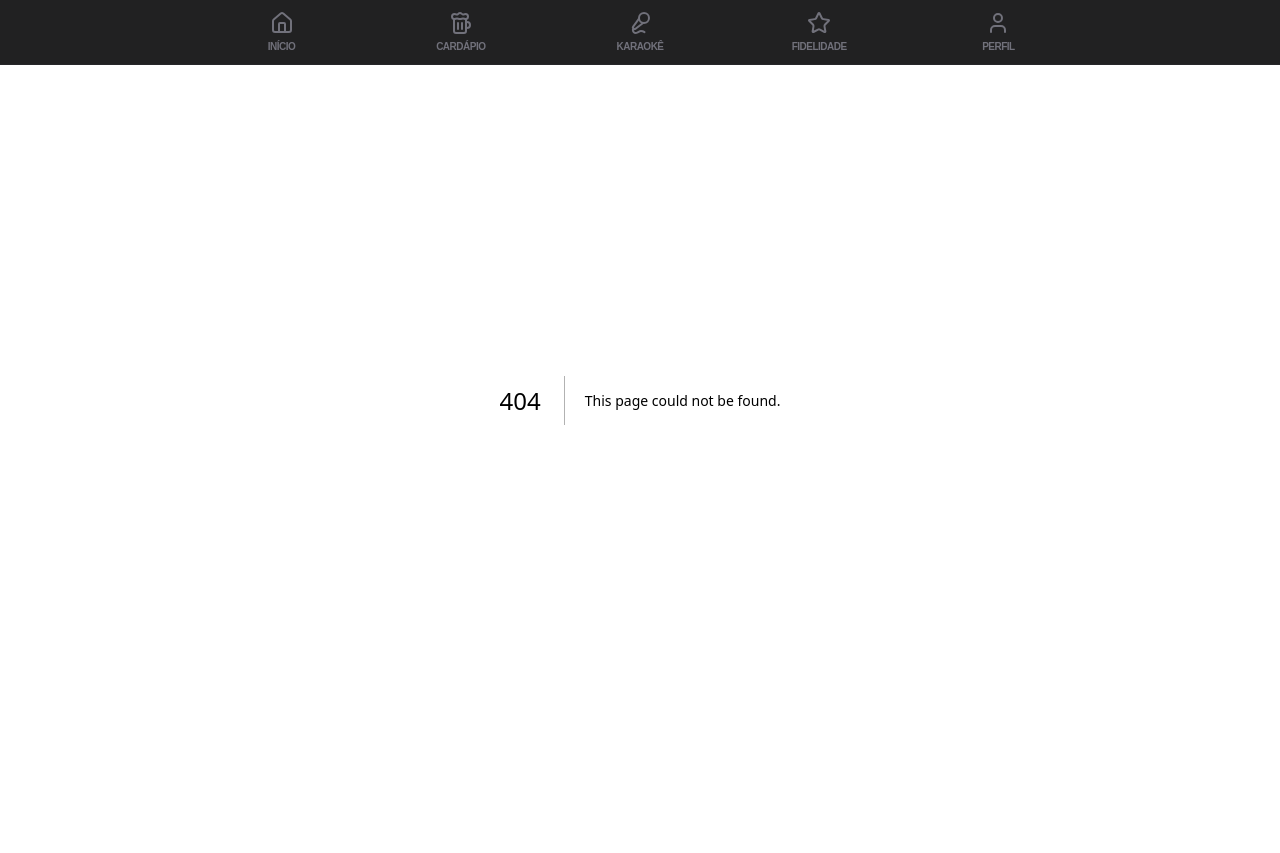
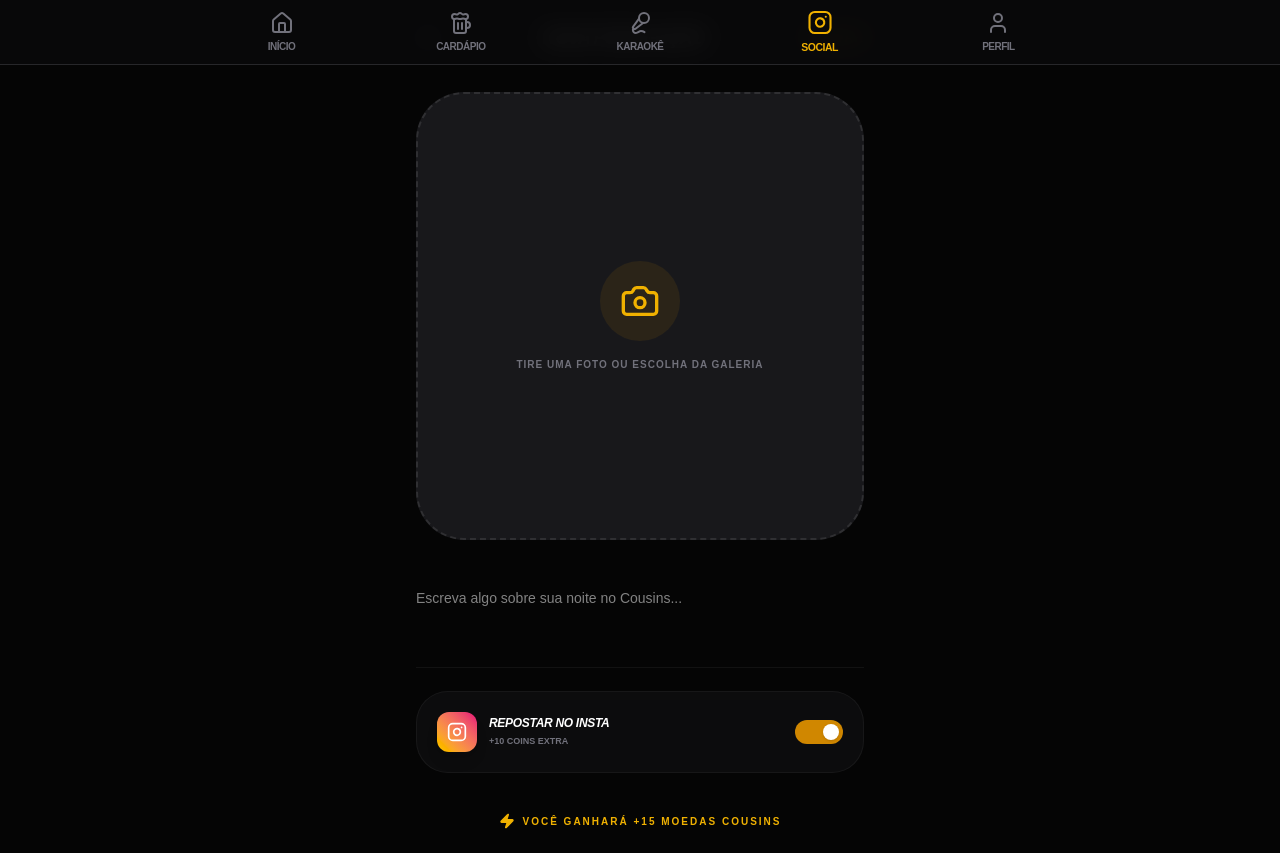
Before and after one commit to Gamaya41/cousins-app, a Next.js app: page /social in a window 1280 px wide. Before the commit this address had no page. Before the commit the page ends 800 px from the top, so only its background shows below. Built offline with nearby package versions, Linux system fonts and the light colour scheme.

Commit message:
feat: navbar com acesso ao social feed

```diff
--- a/app/como-ganhar/page.tsx
+++ b/app/como-ganhar/page.tsx
@@ -1,6 +1,6 @@
 'use client';
 
-import { Instagram, Mic2, Star, Users, ChevronLeft, Gift, Zap, Utensils } from 'lucide-react';
+import { Instagram, Mic2, Star, Users, Gift, Zap, Utensils } from 'lucide-react';
 import Link from 'next/link';
 
 export default function ComoGanhar() {
@@ -12,24 +12,20 @@ export default function ComoGanhar() {
   ];
 
   return (
-    <main className="min-h-screen bg-[#050505] text-white flex flex-col items-center overflow-x-hidden">
+    <main className="min-h-screen bg-[#050505] text-white flex flex-col items-center overflow-x-hidden font-sans">
       <div className="w-full max-w-md p-6 pb-32">
-
-        <header className="mt-6 mb-10 flex items-center gap-4">
-          <Link href="/" className="p-3 bg-zinc-900/50 rounded-full border border-white/5 text-zinc-400 active:scale-90 transition-all">
-            <ChevronLeft size={20} />
-          </Link>
-          <div>
-            <h1 className="text-xl font-black uppercase italic tracking-tighter">Missões</h1>
-            <p className="text-[10px] font-bold text-zinc-500 uppercase tracking-widest italic">Ganhe moedas Cousins</p>
-          </div>
+        <header className="w-full text-center mt-12 mb-10 px-6">
+          <h1 className="text-3xl font-black uppercase italic tracking-tighter leading-none inline-block relative">
+            Missões
+            <div className="absolute -bottom-2 left-0 w-full h-1 bg-yellow-600 rounded-full shadow-[0_0_10px_rgba(234,179,8,0.5)]"></div>
+          </h1>
+          <p className="text-[10px] text-zinc-500 font-black uppercase tracking-[0.3em] mt-5 italic">Como ganhar moedas</p>
         </header>
 
         <div className="bg-gradient-to-br from-zinc-900 to-black border border-white/10 p-8 rounded-[3rem] mb-10 relative overflow-hidden shadow-2xl">
           <p className="text-[9px] font-black text-yellow-500 uppercase tracking-[0.2em] mb-2">Seu Progresso</p>
           <h2 className="text-2xl font-black italic uppercase leading-none">Rumo ao Top 3</h2>
           <div className="flex items-center gap-2 mt-4 text-zinc-400"><Zap size={14} className="text-yellow-500" /><span className="text-[10px] font-bold uppercase tracking-tight">Complete missões e suba no ranking!</span></div>
-          <Star size={100} className="absolute -right-8 -top-8 opacity-5 text-white" fill="currentColor" />
         </div>
 
         <section className="space-y-4">
@@ -45,8 +41,8 @@ export default function ComoGanhar() {
 
         <div className="mt-12 bg-yellow-600 p-8 rounded-[3rem] text-center shadow-xl shadow-yellow-600/20">
           <Gift className="mx-auto mb-3 text-black" size={32} />
-          <h4 className="text-black font-black uppercase italic text-lg leading-tight">Aniversariante?</h4>
-          <p className="text-black/70 text-[10px] font-black uppercase tracking-tight mt-1">Bônus triplo na semana <br/>do seu aniversário!</p>
+          <h4 className="text-black font-black uppercase italic text-lg leading-tight">Aniversário do Kael?</h4>
+          <p className="text-black/70 text-[10px] font-black uppercase tracking-tight mt-1">Bônus triplo para sócios na <br/>semana de abril!</p>
         </div>
       </div>
     </main>
--- a/app/components/Navbar.tsx
+++ b/app/components/Navbar.tsx
@@ -1,5 +1,5 @@
 'use client';
-import { Home, Beer, Mic2, User, Star } from 'lucide-react';
+import { Home, Beer, Mic2, User, Instagram } from 'lucide-react';
 import Link from 'next/link';
 import { usePathname } from 'next/navigation';
 
@@ -10,7 +10,8 @@ export default function Navbar() {
     { icon: <Home size={24} />, label: 'Início', path: '/' },
     { icon: <Beer size={24} />, label: 'Cardápio', path: '/cardapio' },
     { icon: <Mic2 size={24} />, label: 'Karaokê', path: '/karaoke' },
-    { icon: <Star size={24} />, label: 'Fidelidade', path: '/fidelidade' },
+    // Substituímos Fidelidade por Social para focar na interação com fotos
+    { icon: <Instagram size={24} />, label: 'Social', path: '/social' },
     { icon: <User size={24} />, label: 'Perfil', path: '/perfil' },
   ];
 
@@ -22,7 +23,9 @@ export default function Navbar() {
             key={item.path}
             href={item.path}
             className={`flex flex-col items-center justify-center w-full h-full transition-all ${
-              pathname === item.path ? 'text-yellow-500' : 'text-zinc-500'
+              pathname === item.path
+                ? 'text-yellow-500 scale-105' // Adicionei um leve zoom no item ativo
+                : 'text-zinc-500 hover:text-zinc-300'
             }`}
           >
             {item.icon}
--- a/app/ranking/page.tsx
+++ b/app/ranking/page.tsx
@@ -1,6 +1,6 @@
 'use client';
 
-import { Trophy, Medal, ArrowUp, ChevronLeft, Star } from 'lucide-react';
+import { Trophy, Medal, ArrowUp, Star } from 'lucide-react';
 import Link from 'next/link';
 
 export default function Ranking() {
@@ -14,21 +14,10 @@ export default function Ranking() {
 
   return (
     <main className="min-h-screen bg-[#050505] text-white flex flex-col items-center overflow-x-hidden font-sans">
+      <div className="w-full max-w-md flex flex-col items-center px-6">
 
-      <div className="w-full max-w-md flex flex-col relative">
-
-        {/* 1. NAVEGAÇÃO SUPERIOR - BOTÃO VISÍVEL E ESTILIZADO */}
-        <div className="fixed top-6 left-6 z-50">
-          <Link
-            href="/"
-            className="flex items-center justify-center w-12 h-12 bg-zinc-900/80 backdrop-blur-md rounded-2xl border border-white/10 text-white shadow-2xl active:scale-90 transition-all hover:bg-zinc-800"
-          >
-            <ChevronLeft size={24} />
-          </Link>
-        </div>
-
-        {/* 2. TÍTULO CENTRALIZADO COM ESPAÇAMENTO SEGURO */}
-        <header className="w-full text-center mt-20 mb-10 px-6">
+        {/* TÍTULO LIMPO E CENTRALIZADO */}
+        <header className="w-full text-center mt-12 mb-10">
           <h1 className="text-3xl font-black uppercase italic tracking-tighter leading-none inline-block relative">
             Ranking Global
             <div className="absolute -bottom-2 left-0 w-full h-1 bg-yellow-600 rounded-full shadow-[0_0_10px_rgba(234,179,8,0.5)]"></div>
@@ -38,20 +27,17 @@ export default function Ranking() {
           </p>
         </header>
 
-        {/* 3. PÓDIO - COM AJUSTE DE ALTURA PARA NÃO CORTAR O TROFÉU */}
-        <section className="w-full px-4 mb-14">
+        {/* PÓDIO */}
+        <section className="w-full mb-14">
           <div className="flex justify-center items-end gap-2 h-52 relative">
             <div className="absolute top-10 w-32 h-32 bg-yellow-600/10 blur-[50px] rounded-full -z-10"></div>
-
-            {/* Segundo Lugar */}
+            {/* ... (Estrutura do pódio mantida conforme a anterior) */}
             <div className="flex flex-col items-center flex-1">
-              <div className="w-14 h-14 rounded-full bg-zinc-900 border-2 border-zinc-500 mb-2 flex items-center justify-center text-zinc-500 font-black italic text-xs">#02</div>
+              <div className="w-14 h-14 rounded-full bg-zinc-900 border-2 border-zinc-500 mb-2 flex items-center justify-center text-zinc-500 font-black italic text-xs uppercase">#02</div>
               <div className="w-full h-20 bg-gradient-to-b from-zinc-800 to-transparent border-t-2 border-zinc-500 rounded-t-3xl flex flex-col items-center pt-3">
                  <span className="text-[8px] font-black italic text-zinc-400 uppercase tracking-widest">Prata</span>
               </div>
             </div>
-
-            {/* Primeiro Lugar */}
             <div className="flex flex-col items-center flex-1 scale-110 relative -top-4">
               <Trophy className="text-yellow-500 mb-3 animate-pulse" size={28} />
               <div className="w-16 h-16 rounded-full bg-zinc-900 border-2 border-yellow-500 mb-2 shadow-[0_0_30px_rgba(234,179,8,0.2)] flex items-center justify-center text-yellow-500 font-black italic">#01</div>
@@ -59,10 +45,8 @@ export default function Ranking() {
                  <span className="text-[10px] font-black italic text-yellow-500 uppercase tracking-widest">Ouro</span>
               </div>
             </div>
-
-            {/* Terceiro Lugar */}
             <div className="flex flex-col items-center flex-1">
-              <div className="w-14 h-14 rounded-full bg-zinc-900 border-2 border-orange-700 mb-2 flex items-center justify-center text-orange-700 font-black italic text-xs">#03</div>
+              <div className="w-14 h-14 rounded-full bg-zinc-900 border-2 border-orange-700 mb-2 flex items-center justify-center text-orange-700 font-black italic text-xs uppercase">#03</div>
               <div className="w-full h-16 bg-gradient-to-b from-orange-900/20 to-transparent border-t-2 border-orange-700 rounded-t-3xl flex flex-col items-center pt-3">
                  <span className="text-[8px] font-black italic text-orange-700 uppercase tracking-widest">Bronze</span>
               </div>
@@ -70,54 +54,31 @@ export default function Ranking() {
           </div>
         </section>
 
-        {/* 4. LISTA DE SÓCIOS */}
-        <section className="px-6 space-y-3">
+        {/* LISTA DE SÓCIOS */}
+        <section className="w-full space-y-3 px-2">
           {lideres.map((socio) => (
-            <div
-              key={socio.rank}
-              className={`p-5 rounded-[2.5rem] border flex items-center justify-between transition-all ${
-                socio.isMe
-                  ? 'bg-gradient-to-r from-yellow-500 to-yellow-600 border-transparent shadow-xl scale-[1.03]'
-                  : 'bg-zinc-900/40 border-white/5'
-              }`}
-            >
+            <div key={socio.rank} className={`p-5 rounded-[2.5rem] border flex items-center justify-between transition-all ${socio.isMe ? 'bg-gradient-to-r from-yellow-500 to-yellow-600 border-transparent shadow-xl scale-[1.03]' : 'bg-zinc-900/40 border-white/5'}`}>
               <div className="flex items-center gap-4">
-                <span className={`font-black italic text-lg ${socio.isMe ? 'text-black' : 'text-zinc-600'}`}>
-                  #{socio.rank < 10 ? `0${socio.rank}` : socio.rank}
-                </span>
+                <span className={`font-black italic text-lg ${socio.isMe ? 'text-black' : 'text-zinc-600'}`}>#{socio.rank < 10 ? `0${socio.rank}` : socio.rank}</span>
                 <div>
-                  <p className={`font-black uppercase italic text-sm tracking-tight ${socio.isMe ? 'text-black' : 'text-white'}`}>
-                    {socio.nome}
-                  </p>
+                  <p className={`font-black uppercase italic text-sm tracking-tight ${socio.isMe ? 'text-black' : 'text-white'}`}>{socio.nome}</p>
                   <div className="flex items-center gap-1">
                      <Star size={10} fill={socio.isMe ? 'black' : '#eab308'} className={socio.isMe ? 'text-black' : 'text-yellow-500'} />
-                     <p className={`text-[9px] font-bold uppercase ${socio.isMe ? 'text-black/60' : 'text-zinc-500'}`}>
-                       {socio.pontos} PONTOS
-                     </p>
+                     <p className={`text-[9px] font-bold uppercase ${socio.isMe ? 'text-black/60' : 'text-zinc-500'}`}>{socio.pontos} PONTOS</p>
                   </div>
                 </div>
               </div>
-              {socio.isMe && (
-                <div className="bg-black/10 p-2 rounded-full">
-                  <ArrowUp size={16} className="text-black animate-bounce" />
-                </div>
-              )}
+              {socio.isMe && <div className="bg-black/10 p-2 rounded-full"><ArrowUp size={16} className="text-black animate-bounce" /></div>}
             </div>
           ))}
         </section>
 
-        {/* FOOTER */}
-        <footer className="mt-12 px-8 text-center pb-20">
-          <p className="text-[9px] font-black uppercase text-zinc-600 mb-6 tracking-[0.2em] italic">
-            Faltam 650 pontos para o Top 3!
-          </p>
+        <footer className="mt-12 w-full text-center pb-24">
+          <p className="text-[9px] font-black uppercase text-zinc-600 mb-6 tracking-[0.2em] italic">Faltam 650 pontos para o Top 3!</p>
           <Link href="/como-ganhar" className="block w-full">
-            <button className="w-full bg-zinc-900 border border-white/5 py-5 rounded-[2rem] font-black uppercase italic text-[11px] tracking-widest active:scale-95 transition-all text-zinc-400">
-              Como ganhar mais moedas?
-            </button>
+            <button className="w-full bg-zinc-900 border border-white/5 py-5 rounded-[2rem] font-black uppercase italic text-[11px] tracking-widest active:scale-95 transition-all text-zinc-400">Como ganhar mais moedas?</button>
           </Link>
         </footer>
-
       </div>
     </main>
   );
--- /dev/null
+++ b/app/social/page.tsx
@@ -0,0 +1,60 @@
+'use client';
+
+import { Camera, X, Image as ImageIcon, Send, Instagram, Zap } from 'lucide-react';
+import Link from 'next/link';
+
+export default function NovoPost() {
+  return (
+    <main className="min-h-screen bg-[#050505] text-white flex flex-col items-center p-6">
+      <div className="w-full max-w-md">
+
+        {/* HEADER */}
+        <header className="flex items-center justify-between mb-10">
+          <Link href="/social" className="text-zinc-500"><X size={24} /></Link>
+          <h1 className="text-lg font-black uppercase italic tracking-tighter">Nova Publicação</h1>
+          <button className="text-yellow-500 font-black uppercase text-xs tracking-widest">Postar</button>
+        </header>
+
+        {/* ÁREA DA FOTO */}
+        <div className="w-full aspect-square bg-zinc-900 rounded-[3rem] border-2 border-dashed border-white/10 flex flex-col items-center justify-center gap-4 group hover:border-yellow-500/50 transition-all">
+          <div className="w-20 h-20 bg-yellow-600/10 rounded-full flex items-center justify-center text-yellow-500 group-hover:scale-110 transition-transform">
+            <Camera size={40} />
+          </div>
+          <p className="text-[10px] font-black uppercase tracking-widest text-zinc-500 text-center px-10">
+            Tire uma foto ou escolha da galeria
+          </p>
+        </div>
+
+        {/* LEGENDA */}
+        <div className="mt-8 space-y-4">
+          <textarea
+            placeholder="Escreva algo sobre sua noite no Cousins..."
+            className="w-full bg-transparent border-b border-white/5 py-4 outline-none text-sm font-medium resize-none h-24"
+          />
+
+          {/* REPOSTAR NO INSTA TOGGLE */}
+          <div className="bg-zinc-900/40 p-5 rounded-[2rem] border border-white/5 flex items-center justify-between">
+            <div className="flex items-center gap-3">
+              <div className="w-10 h-10 bg-gradient-to-tr from-yellow-400 to-pink-600 rounded-xl flex items-center justify-center text-white shadow-lg">
+                <Instagram size={20} />
+              </div>
+              <div>
+                <p className="text-xs font-black uppercase italic tracking-tight text-white">Repostar no Insta</p>
+                <p className="text-[9px] text-zinc-500 font-bold uppercase mt-1">+10 COINS EXTRA</p>
+              </div>
+            </div>
+            <div className="w-12 h-6 bg-yellow-600 rounded-full relative p-1 flex items-center justify-end">
+                <div className="w-4 h-4 bg-white rounded-full shadow-sm"></div>
+            </div>
+          </div>
+        </div>
+
+        {/* INFO DE GANHO */}
+        <div className="mt-10 flex items-center justify-center gap-2 text-yellow-500">
+          <Zap size={16} fill="currentColor" />
+          <p className="text-[10px] font-black uppercase tracking-[0.2em]">Você ganhará +15 Moedas Cousins</p>
+        </div>
+      </div>
+    </main>
+  );
+}
```
